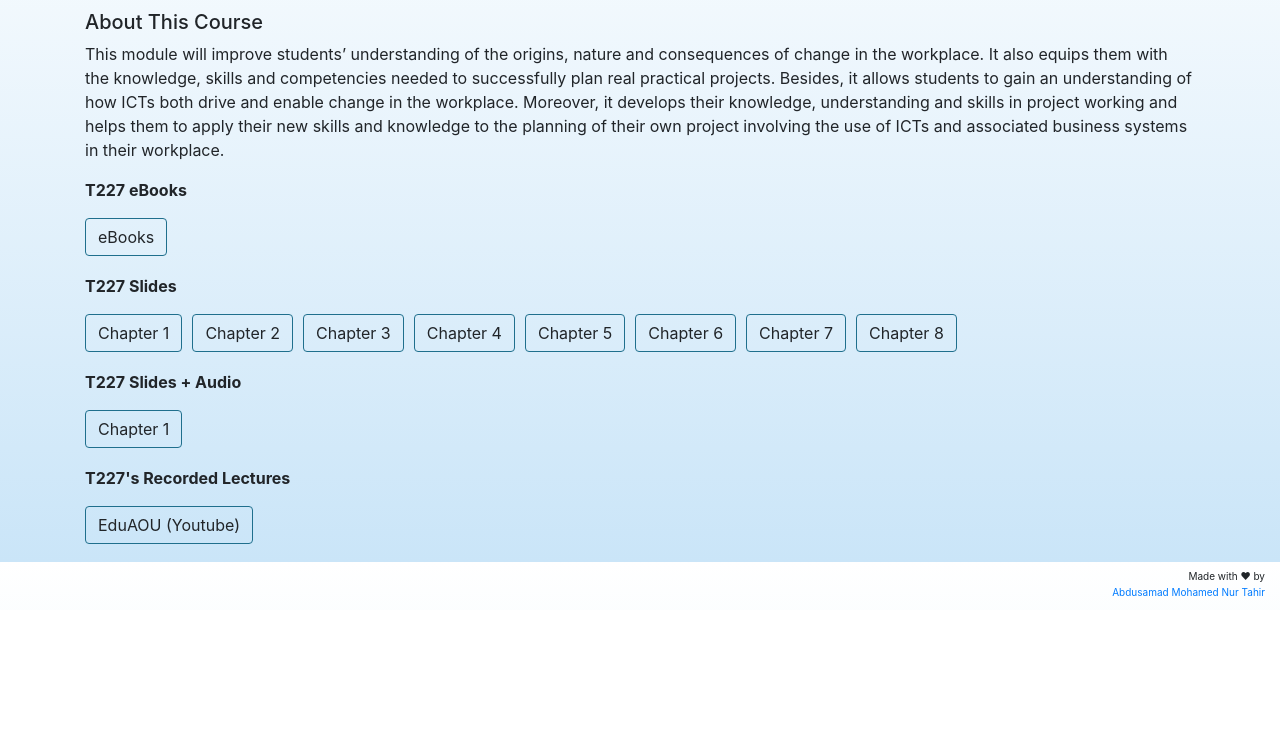
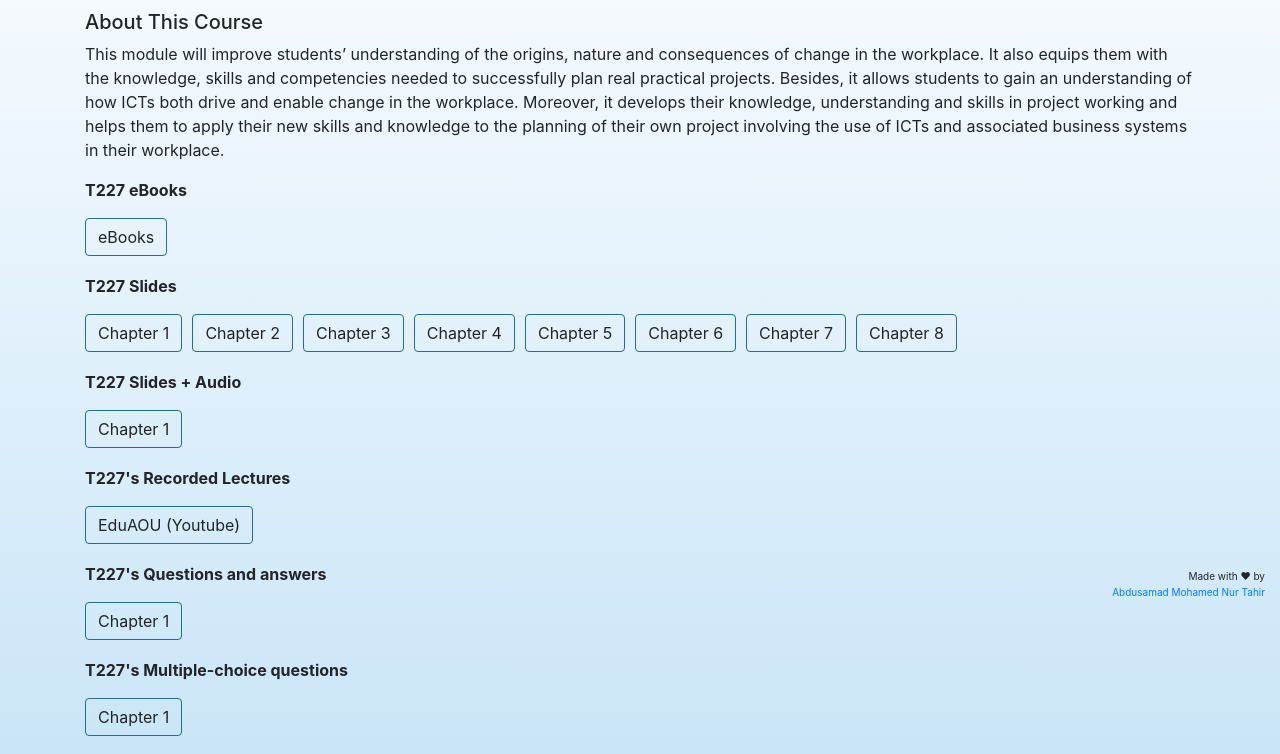
Before and after one commit to eduaou/t227, a plain HTML site: page index.html in a window 1280 px wide. Shown: the part 190-944 px from the top of the page. Before the commit the page ends 800 px from the top, so only its background shows below. Drawn offline with Linux system fonts and the light colour scheme.

Commit message:
index.html

```diff
--- a/index.html
+++ b/index.html
@@ -177,6 +177,22 @@ div.package_header {
           <a href="https://cutt.ly/lwxTLgfJ" target="_blank" class="btn btn-warning btn-option">EduAOU (Youtube)</a>
         </label>
     </div>
+
+    <p><b>T227's Questions and answers </b></p>
+        <div class="btn-group col-xs-12">
+        <label class="option">
+          <input type="radio" name="optradio">
+          <a href="https://cutt.ly/mwvTmEsy" target="_blank" class="btn btn-warning btn-option">Chapter 1</a>
+        </label>
+    </div>
+
+   <p><b>T227's Multiple-choice questions </b></p>
+        <div class="btn-group col-xs-12">
+        <label class="option">
+          <input type="radio" name="optradio">
+          <a href="https://cutt.ly/ewvTmDpX" target="_blank" class="btn btn-warning btn-option">Chapter 1</a>
+        </label>
+    </div>
 </div>
 
 <span class="overlay-credit">
```
